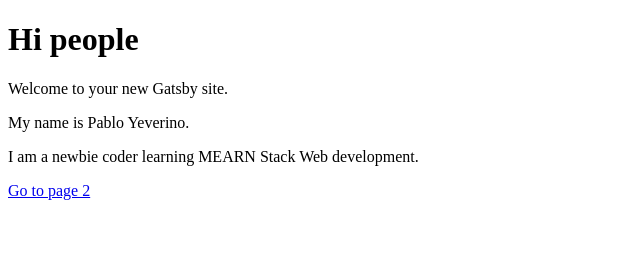
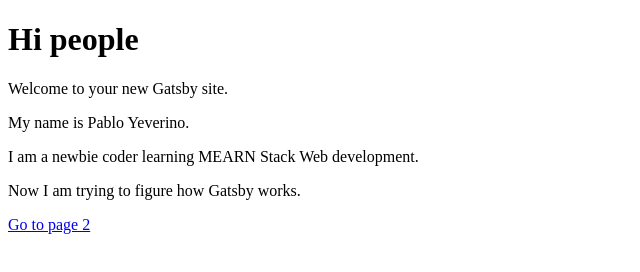
Before and after one commit to JPYeverino/FCC-JAMStack-hello-world, a Gatsby site: page / in a window 1280 px wide. Shown: the whole page, without its empty margins (0-640 px from the left). Built offline with nearby package versions, Linux system fonts and the light colour scheme; Gatsby itself is replaced by a stand-in of ours.

Commit message:
Set change for Gatsby test

```diff
--- a/src/pages/index.js
+++ b/src/pages/index.js
@@ -7,6 +7,7 @@ const IndexPage = () => (
     <p>Welcome to your new Gatsby site.</p>
     <p>My name is Pablo Yeverino.</p>
     <p>I am a newbie coder learning MEARN Stack Web development.</p>
+    <p>Now I am trying to figure how Gatsby works.</p>
     <Link to="/page-2/">Go to page 2</Link>
   </div>
 )
```
